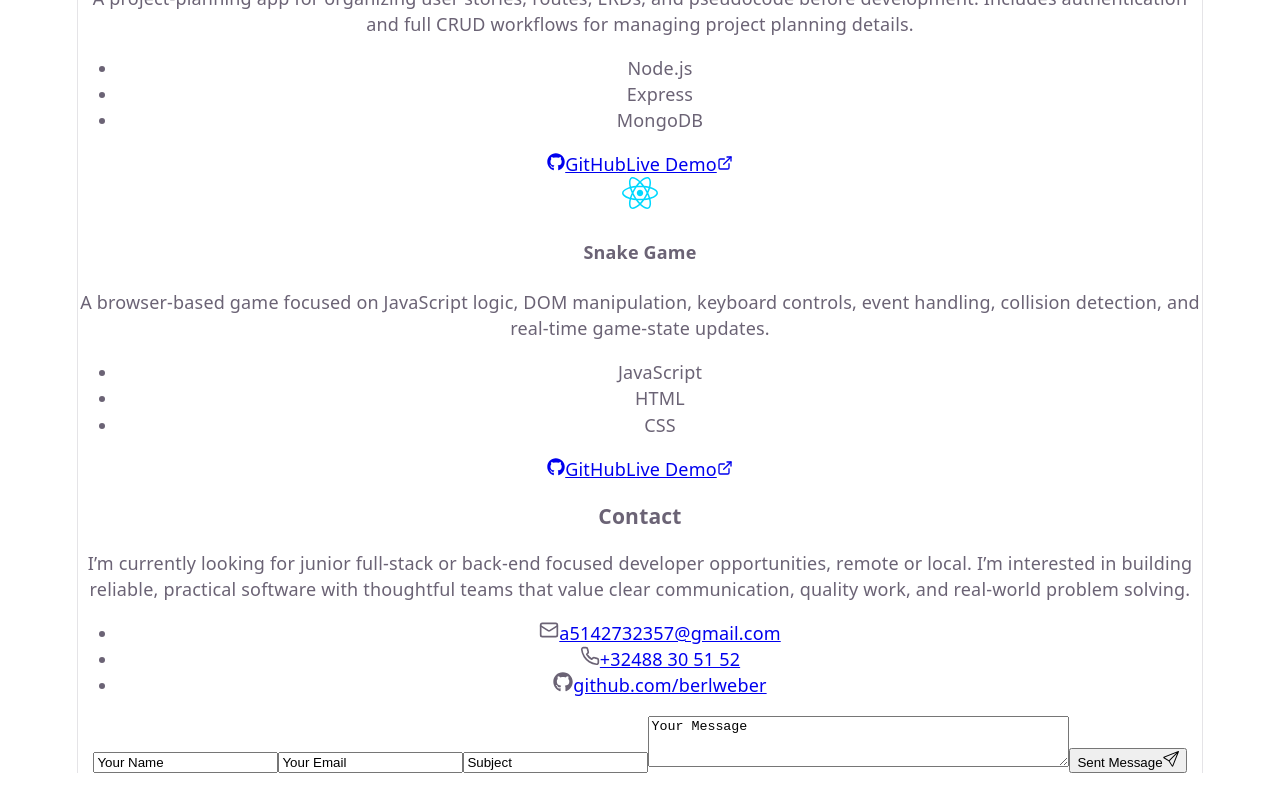
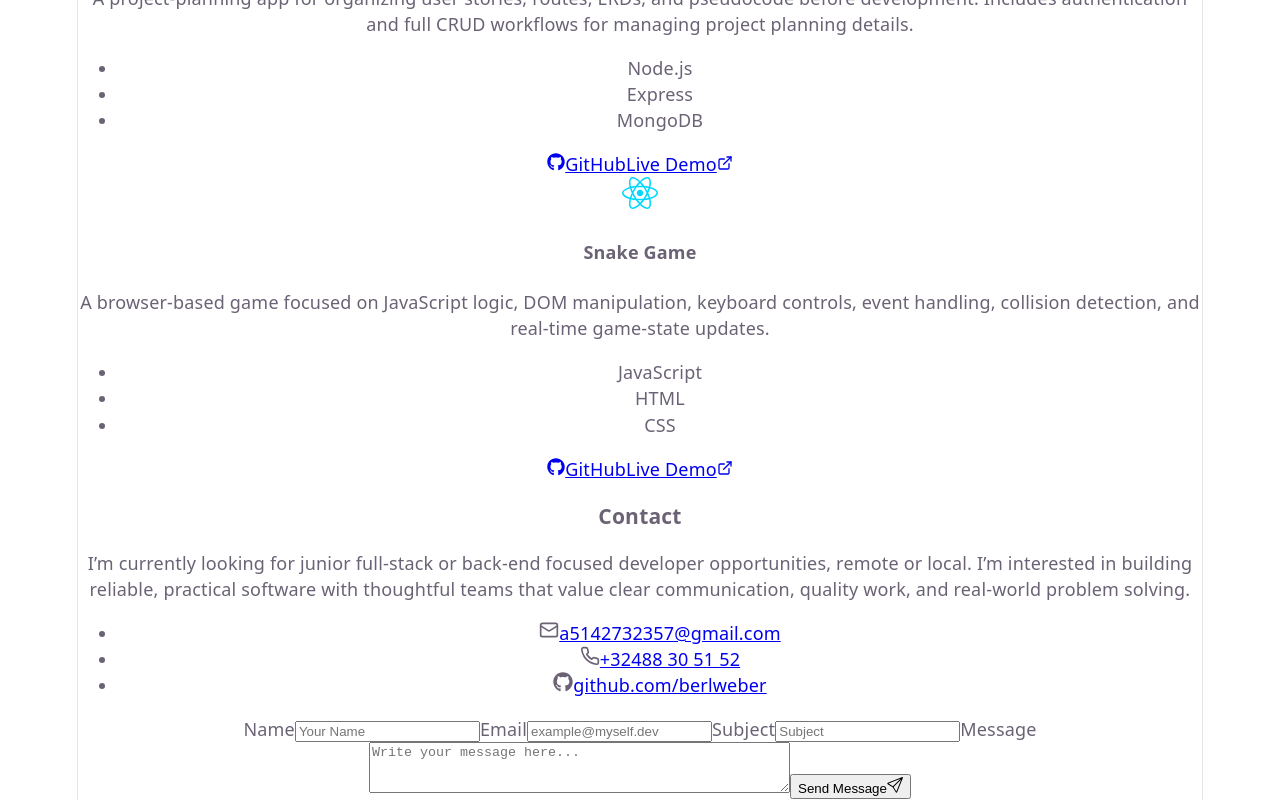
Before and after one commit to berlweber/berl-weber-portfolio, a React (Vite) app: page / in a window 1280 px wide. Shown: the part 4594-5394 px from the top of the page. Before the commit the page ends 5367 px from the top, so only its background shows below. Built offline with nearby package versions, Linux system fonts and the light colour scheme.

Commit message:
finished and made the contact form controlled

```diff
--- a/src/components/Contact/Contact.jsx
+++ b/src/components/Contact/Contact.jsx
@@ -3,8 +3,31 @@ import { FaGithub } from "react-icons/fa6";
 import { FaLinkedin } from "react-icons/fa";
 import { FiPhone } from "react-icons/fi";
 import { BsSend } from "react-icons/bs";
+import { useState } from 'react';
 
 const Contact = () => {
+    const [formData, setFormData] = useState({
+        name: "",
+        email: "",
+        subject: "",
+        message: "",
+    });
+
+    const handleChange = (event) => {
+        setFormData({ ...formData, [event.target.name]: event.target.value});
+    };
+
+    const handleSubmit = (event) => {
+        event.preventDefault();
+        setFormData({
+            name: "",
+            email: "",
+            subject: "",
+            message: "",
+        });
+        // write what should happen when submiting the form = send email
+    }
+
     return (
         <section>
           <h3>Contact</h3>
@@ -32,16 +55,53 @@ const Contact = () => {
                     <a href="https://github.com/berlweber" target='_blank' rel='noreferrer'>github.com/berlweber</a>
                 </li>
             </ul>
-            <form action="mailto:a5142732357@gmail.com" method='post' encType='text/plain'>
-                 <input type="text" name='name' value="Your Name"/>
-                 <input type="email" name='email' value="Your Email"/>
-                 <input type="text" name='Subject' value="Subject"/>
-                 <textarea name="message" value="Your Message" cols={50} rows={3}></textarea>
-                 <button type='submit' className='submit-btn'>
-                    Sent Message
+            <form onSubmit={handleSubmit}> {/*action="mailto:a5142732357@gmail.com" method='post' encType='text/plain'*/}
+                <label htmlFor="name">Name</label>
+                 <input
+                    type="text"
+                    name='name'
+                    id='name'
+                    placeholder='Your Name'
+                    required
+                    value={formData.name}
+                    onChange={handleChange}
+                />
+                <label htmlFor="email">Email</label>
+                 <input
+                    type="email"
+                    name='email'
+                    id='email'
+                    placeholder='example@myself.dev'
+                    required
+                    value={formData.email}
+                    onChange={handleChange}
+                />
+                <label htmlFor="subject">Subject</label>
+                 <input
+                    type="text"
+                    name='subject'
+                    id='subject'
+                    placeholder='Subject'
+                    required
+                    value={formData.subject}
+                    onChange={handleChange}
+                />
+                <label htmlFor="message">Message</label>
+                 <textarea
+                    name="message"
+                    placeholder='Write your message here...'
+                    id='message'
+                    required
+                    value={formData.message}
+                    cols={50} rows={3}
+                    onChange={handleChange}
+                    ></textarea>
+                 <button
+                 type='submit'
+                 className='submit-btn'>
+                    Send Message
                     <BsSend size={16}/>
                  </button>
-                 {/* still need to make the form controlled */}
                  {/* still need to make the submit button working */}
             </form>
         </section>
```
